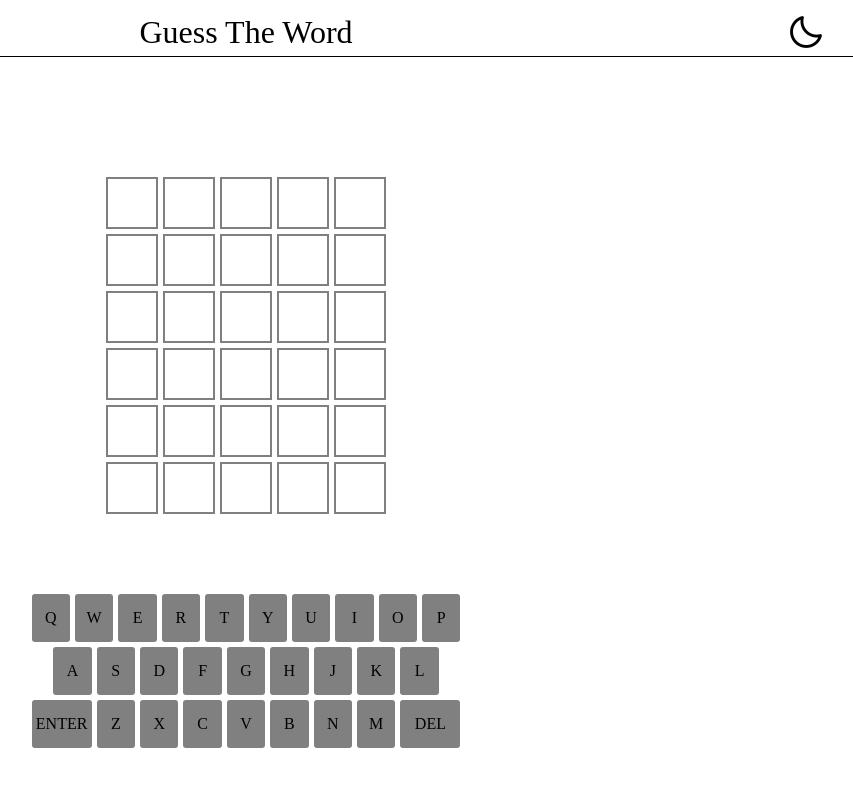
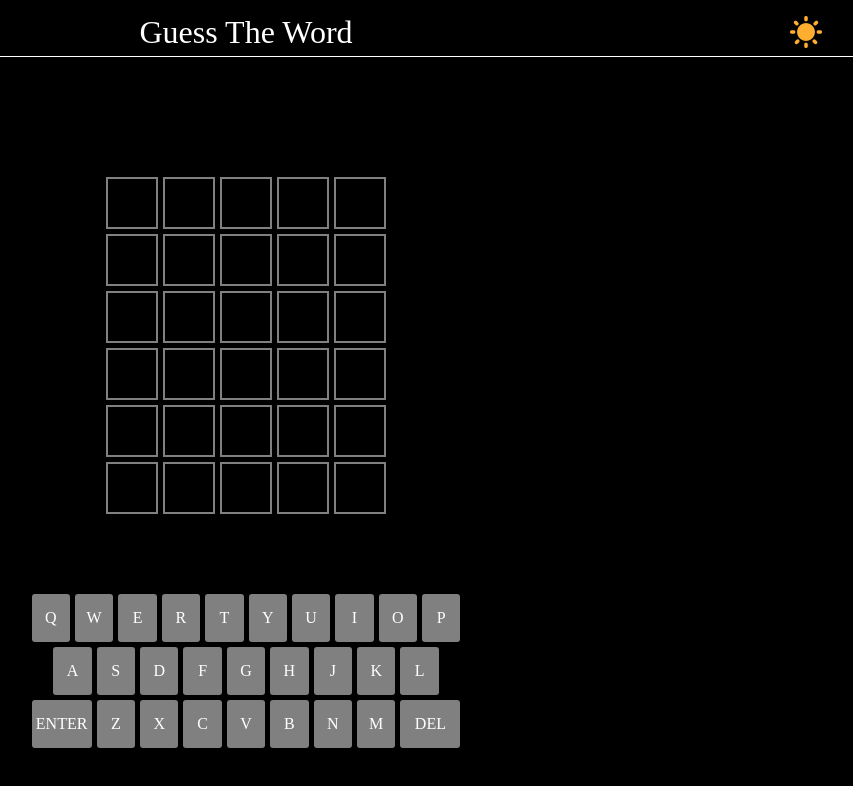
Before and after one commit to maperezromero/guess-the-word, a React (Create React App) app: page / in a window 1280 px wide. Shown: the top 786 px of the page, without its empty margins (394-1247 px from the left). Built offline with nearby package versions, Linux system fonts and the light colour scheme.

Commit message:
functionallity: success & wrong letters

```diff
--- a/src/App.css
+++ b/src/App.css
@@ -15,3 +15,23 @@
   justify-content: center;
   align-items: center;
 }
+
+body.light {
+  --color-bg: #FFFFFF;
+  --color-text: #000000;
+}
+
+body.dark {
+  --color-bg: #000000;;
+  --color-text: #ffffff;
+
+}
+body {
+  --color-bg: #000000;;
+  --color-text: #ffffff;
+}
+
+body {
+  background-color: var(--color-bg);
+  color: var(--color-text);
+}
--- a/src/App.js
+++ b/src/App.js
@@ -1,4 +1,4 @@
-import { useState, createContext } from 'react';
+import { useState, createContext, useEffect } from 'react';
 import './App.css';
 import Header from './components/header';
 import Keyboard from './components/keyboard';
@@ -27,14 +27,20 @@ function App() {
     }
   );
 
+  //document.body.classList.add('dark');
+
+  useEffect(() => {
+
+  });
 
   return (
     <valuesContext.Provider value ={{values, setValues}}>
       <div className="App">
-        <Header/>
+      <Header/>
         <PanelGame/>
         <Keyboard/>
       </div>
+
     </valuesContext.Provider>
   );
 }
--- a/src/components/header.js
+++ b/src/components/header.js
@@ -7,14 +7,25 @@ function Header(){
     const { values, setValues } = useContext(valuesContext);
 
     function handleChangeMode(){
+        if(values.darkMode){
+            document.body.removeAttribute('class');
+            //document.body.classList.toggle("theme-1")
+            //document.body.classList.remove('dark');
+            document.body.classList.toggle('light');
+        }else{
+            document.body.removeAttribute('class');
+            //document.body.classList.remove('light');
+            document.body.classList.toggle('dark');
+        }
+
         setValues({...values, darkMode: !values.darkMode});
     }
 
     return(
         <div className="Header" id="Header">
             Guess The Word
-                {!values.darkMode && <img src={sun} alt="sun" className="image" onClick={handleChangeMode}></img>}
-                {values.darkMode && <img src={moon} alt="sun" className="image" onClick={handleChangeMode}></img>}
+                {values.darkMode && <img src={sun} alt="sun" className="image" onClick={handleChangeMode}></img>}
+                {!values.darkMode && <img src={moon} alt="sun" className="image" onClick={handleChangeMode}></img>}
 
         </div>
     )
--- a/src/components/keyboard.css
+++ b/src/components/keyboard.css
@@ -12,7 +12,8 @@
     justify-content: center;
 }
 .key{
-    background-color: grey;
+    background-color: var(--color-bg);
+    color: var(--color-text);
     border-radius: 3px;
     height: 6vh;
     aspect-ratio: 0.8;
@@ -29,7 +30,21 @@
 .key:active{
     outline: 2px solid blue;
 }
-#k20,#k28{
+
+#kENTER,#kDEL{
     width: 100%;
+}
+
+.key.green {
+    --color-bg: green;
 
 }
+.key.normal{
+    --color-bg: gray;
+
+}
+
+.key.wrong{
+    --color-bg:#3a3a3c;
+
+}
--- a/src/components/keyboard.js
+++ b/src/components/keyboard.js
@@ -12,7 +12,7 @@ function Keyboard(){
 
     function handleClick(e){
         let letter= e.target.innerHTML;
-        console.log(e);
+        //console.log(e);
         if (values.status!=='OVER'){
             let copyKeys = [...values.keys];
             let currentWord = [...values.currentWord]
@@ -28,23 +28,13 @@ function Keyboard(){
                 }else{
                     console.log('You have already entered the five characters, click enter or delete one of them');
                 }
-                /* loop1:
-                for(let i=0; i<copyKeys.length;i++){
-                    //console.log('entra en loop1');
-                    for(let j=0; j<copyKeys[i].length;j++){
-                        //console.log('En loop 2');
-                        //console.log(copyKeys[0,4]);
-                        if(copyKeys[i][j]===''){
-                            //console.log('entra en el if');
-                            copyKeys[i][j]=e.target.innerHTML;
-                            setValues({...values, key: copyKeys})
-                            break loop1;
-                        }
-                    }
-                } */
             }else if(letter === 'DEL'){
-                copyKeys[values.rowIndex][values.letterIndex-1] = '';
-                setValues({...values, keys: copyKeys, letterIndex: values.letterIndex - 1})
+                if(values.letterIndex > 0){
+                    copyKeys[values.rowIndex][values.letterIndex-1] = '';
+                    setValues({...values, keys: copyKeys, letterIndex: values.letterIndex - 1})
+                }
+                /* let element = document.getElementById(`cell${values.rowIndex}${values.letterIndex-1}`);
+                element.classList.remove("cell-green"); */
 
             }else{
                 //ENTER
@@ -52,13 +42,21 @@ function Keyboard(){
                     const enteredWord = values.keys[values.rowIndex];
                     for (let i = 0; i < enteredWord.length; i++) {
                         if(enteredWord[i]===values.wordToGuess[i]){
-                            console.log('COINCIDE');
+                            let element = document.getElementById(`cell${values.rowIndex}${i}`);
+                            element.classList.add("green");
+                            element = document.getElementById(`k${enteredWord[i]}`);
+                            element.removeAttribute('class');
+                            element.className = 'key green';
+                        }else{
+                            if(!values.wordToGuess.split("").some(letter => letter===enteredWord[i])){
+                                let element = document.getElementById(`cell${values.rowIndex}${i}`);
+                                element.classList.add("wrong");
+                                element = document.getElementById(`k${enteredWord[i]}`);
+                                element.removeAttribute('class');
+                                element.className = 'key wrong';
+                            }
                         }
-
                     }
-                    // copyKeys[values.rowIndex][values.letterIndex] = letter;
-                    // console.log(copyKeys);
-                    // setValues({...values, keys: copyKeys, letterIndex: values.letterIndex + 1})
                 }else{
                     console.log(values.letterIndex);
                     console.log('You not have completed the word!');
@@ -73,7 +71,7 @@ function Keyboard(){
                         <div className="keys-row" key={index}>
                         {key.map((subkey, sIndex)=>{
                             return (
-                                <div key={sIndex} className="key" id={`k${index}${sIndex}`} onClick={(e)=>handleClick(e)}>{subkey}</div>
+                                <div key={sIndex} className="key normal" id={`k${subkey}`} onClick={(e)=>handleClick(e)}>{subkey}</div>
                             )
                         })}
                         </div>
--- a/src/components/panel.css
+++ b/src/components/panel.css
@@ -18,3 +18,10 @@
     align-items: center;
     justify-content: center;
   }
+
+  .cell.green{
+    background-color: green;
+  }
+  .cell.wrong{
+    background-color:#3a3a3c ;
+  }
```
